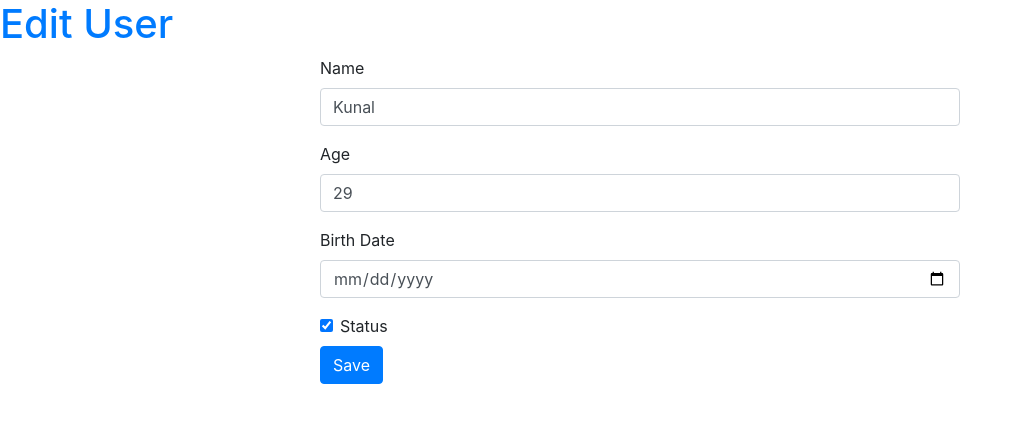
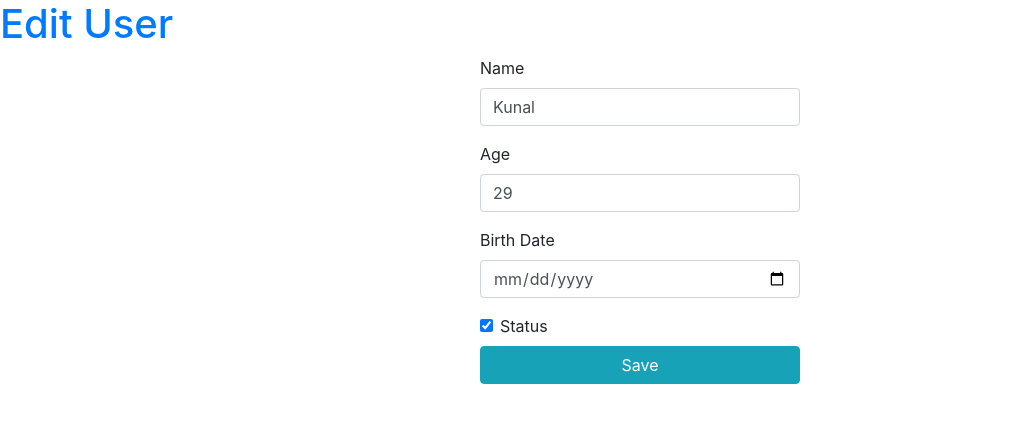
Before and after one commit to rvmore/angular-training, an Angular app: page /edit-user/1 in a window 1280 px wide. Shown: the top 422 px of the page, without its empty margins (0-1020 px from the left). Built offline with nearby package versions, Linux system fonts and the light colour scheme.

Commit message:
Added template driven form

```diff
--- a/src/app/edit-user/edit-user.component.html
+++ b/src/app/edit-user/edit-user.component.html
@@ -1,6 +1,6 @@
 <h1 class="text-primary">{{pageTitle}}</h1>
 
-<ng-container *ngIf="showForm">
+<!-- <ng-container *ngIf="showForm">
     <div class="container w-50 mt-2 mb-5">
         <div class="row form-group">
             <label for="name" class="label">Name</label>
@@ -26,4 +26,32 @@
         </div>
     </div>
 
-</ng-container>
+</ng-container> -->
+
+<div class="container w-25 mt-2 mb-5">
+    <form class="form" #userForm="ngForm">
+        <div class="row form-group">
+            <label for="name" class="label">Name</label>
+            <input type="text" class="form-control" [(ngModel)]="selectedUser.name" name="name">
+        </div>
+        <div class="row form-group">
+            <label for="age" class="label">Age</label>
+            <input type="text" class="form-control" [(ngModel)]="selectedUser.age" name="age">
+        </div>
+        <div class="row form-group">
+            <label for="birthDate" class="label">Birth Date</label>
+            <input type="date" class="form-control" [(ngModel)]="selectedUser.birthDate" name="birthDate">
+        </div>
+        <div class="row form-check mb-2">
+            <input class="form-check-input" type="checkbox" value="" id="flexCheckDefault"
+                [(ngModel)]="selectedUser.status" name="status">
+            <label class="form-check-label" for="flexCheckDefault">
+                Status
+            </label>
+        </div>
+
+        <div class="row mt-2">
+            <button class="btn btn-info w-100" type="submit" (click)="onSaveUser(userForm.form)">Save</button>
+        </div>
+    </form>
+</div>
--- a/src/app/edit-user/edit-user.component.ts
+++ b/src/app/edit-user/edit-user.component.ts
@@ -1,4 +1,5 @@
 import { Component, DoCheck, Input, OnChanges, OnDestroy, OnInit, SimpleChanges } from '@angular/core';
+import { NgForm } from '@angular/forms';
 import { ActivatedRoute, Router } from '@angular/router';
 import { UserService } from '../services/user.service';
 import { IUser } from '../shared/models/user.model';
@@ -9,6 +10,8 @@ import { IUser } from '../shared/models/user.model';
   styleUrls: ['./edit-user.component.css']
 })
 export class EditUserComponent implements OnInit {
+  userForm: NgForm;
+
   selectedUser: IUser;
   showForm = false;
 
@@ -18,32 +21,26 @@ export class EditUserComponent implements OnInit {
     private userService: UserService,
     private activatedRoute: ActivatedRoute,
     private router: Router
-  ) {
-    // this.selectedUser = this.router.getCurrentNavigation().extras.state;
-  }
+  ) { }
 
   ngOnInit(): void {
-    // this.selectedUser = this.userService.selectedUser;
     this.pageTitle = this.activatedRoute.snapshot.data.title;
-
-    // const userId = this.activatedRoute.snapshot.queryParams.id;
-
     const userId = this.activatedRoute.snapshot.params.id;
-    this.selectedUser = this.userService.getUserById(userId); // { id: }
-
-
-    // console.log(this.router.getCurrentNavigation());
-    // this.selectedUser = this.router.getCurrentNavigation().extras.state;
-
-    console.log(this.activatedRoute);
-
+    this.selectedUser = this.userService.getUserById(userId);
     if (this.selectedUser) {
       this.showForm = true;
     }
   }
 
-  onSaveUser(): void {
-    this.userService.updateUserById(this.selectedUser.id, this.selectedUser);
-    this.router.navigate(['/users']);
+  onSaveUser(form: NgForm): void {
+
+    if (form.valid) {
+      this.userService.updateUserById(this.selectedUser.id, this.selectedUser);
+      this.router.navigate(['/users']);
+    }
+
+    // console.log(form);
+    // this.userService.updateUserById(this.selectedUser.id, this.selectedUser);
+    // this.router.navigate(['/users']);
   }
 }
```
